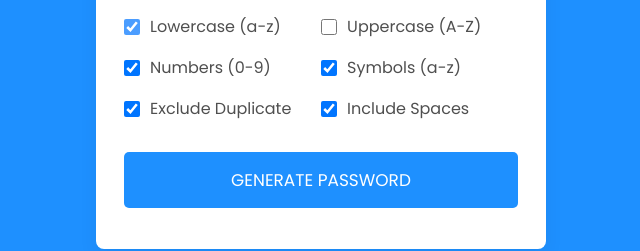
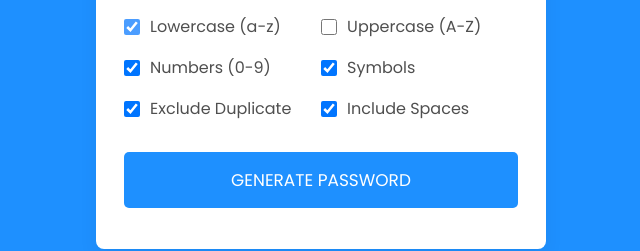
Before and after one commit to flasticky/PasswordGenerator-WebApp, a plain HTML site: page index.html in a window 1280 px wide. Shown: the part 413-664 px from the top of the page, 319-959 px from the left. Drawn offline with nearby package versions, Linux system fonts and the light colour scheme.

Commit message:
fix: index.html - Misspell text for buttons.

```diff
--- a/index.html
+++ b/index.html
@@ -43,7 +43,7 @@
                         </li>
                         <li class="option">
                             <input type="checkbox" id="symbols" checked>
-                            <label for="symbols">Symbols (a-z)</label>
+                            <label for="symbols">Symbols</label>
                         </li>
                         <li class="option">
                             <input type="checkbox" id="exc-duplicate" checked>
```
